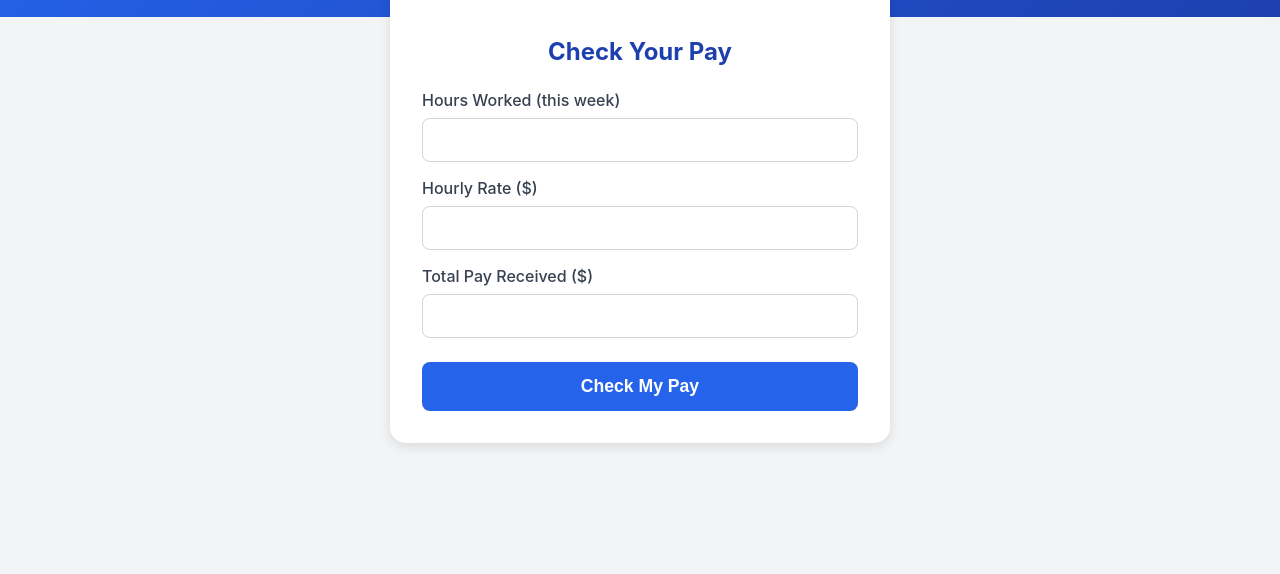
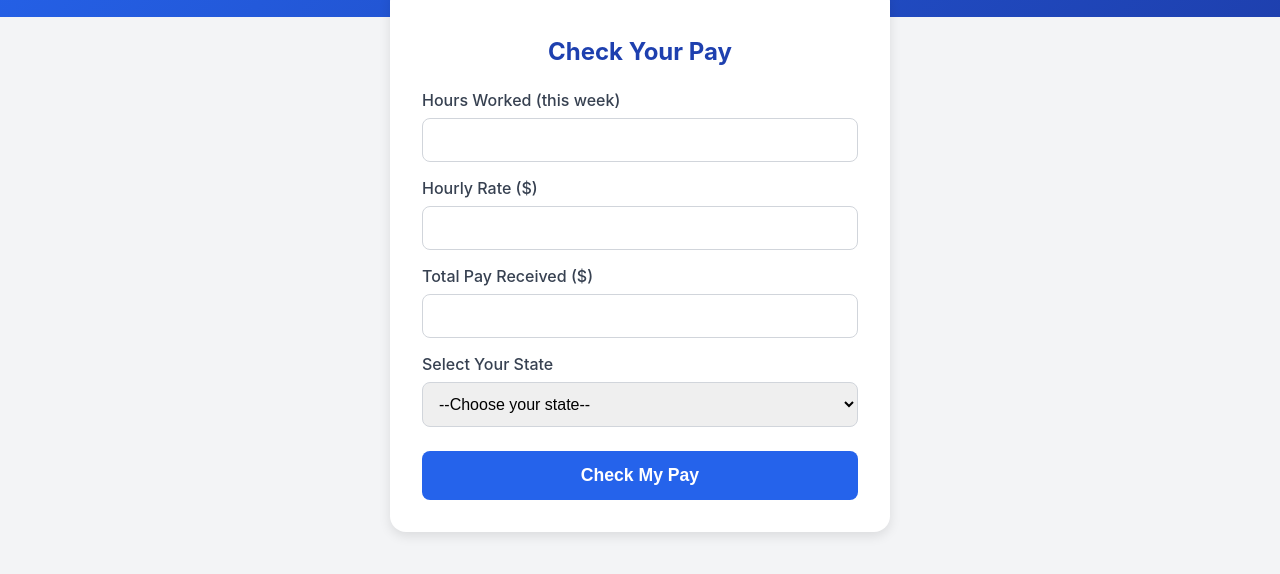
Before and after one commit to tarekul/Wage-Overtime-Checker-FE, a plain HTML site: page index.html in a window 1280 px wide. Shown: the part 148-722 px from the top of the page. Drawn offline with Linux system fonts and the light colour scheme.

Commit message:
add input for state

```diff
--- a/index.html
+++ b/index.html
@@ -40,12 +40,22 @@
           required
         />
 
+        <label for="state">Select Your State</label>
+        <select id="state" name="state" required>
+          <option value="">--Choose your state--</option>
+          <option value="CA">California</option>
+          <option value="NY">New York</option>
+          <option value="TX">Texas</option>
+          <option value="FL">Florida</option>
+          <!-- Add remaining states -->
+        </select>
+
         <button type="submit">Check My Pay</button>
         <div
           id="loading"
           style="display: none; color: #2563eb; font-weight: bold"
         >
-          ⏳ Checking your pay, please wait...
+          <span id="loadingIcon">🔍</span> Checking your pay, please wait...
         </div>
       </form>
 
--- a/script.js
+++ b/script.js
@@ -11,6 +11,7 @@ document.getElementById("payForm").addEventListener("submit", async (e) => {
     totalPayReceived: parseFloat(
       document.getElementById("totalPayReceived").value
     ),
+    state: document.getElementById("state").value,
   };
 
   try {
--- a/styles.css
+++ b/styles.css
@@ -77,6 +77,16 @@ input {
   box-sizing: border-box;
 }
 
+select {
+  width: 100%;
+  padding: 0.75rem;
+  margin-top: 0.5rem;
+  border: 1px solid #d1d5db;
+  border-radius: 0.5rem;
+  font-size: 1rem;
+  box-sizing: border-box;
+}
+
 button {
   margin-top: 1.5rem;
   width: 100%;
@@ -122,6 +132,20 @@ button:hover {
 .ok {
   color: var(--success);
   font-weight: 600;
+}
+
+#loadingIcon {
+  display: inline-block;
+  animation: spin 1s linear infinite;
+}
+
+@keyframes spin {
+  from {
+    transform: rotate(0deg);
+  }
+  to {
+    transform: rotate(360deg);
+  }
 }
 
 /* 📱 Mobile responsiveness */
```
